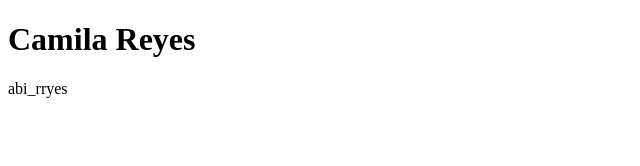
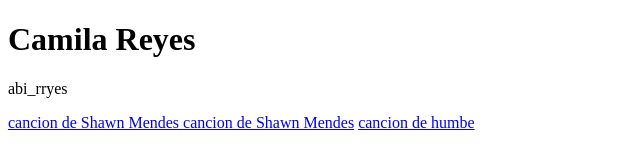
Before and after one commit to cd451064-arch/ejercicio1, a plain HTML site: page index.html in a window 1280 px wide. Shown: the whole page, without its empty margins (0-640 px from the left). Drawn offline with Linux system fonts and the light colour scheme.

Commit message:
agregando canciones

```diff
--- a/index.html
+++ b/index.html
@@ -9,5 +9,8 @@
     <h1>Camila Reyes</h1>
     <p>abi_rryes</p>
 
+    <a href="https://youtu.be/1UQ9FdlfxXQ?si=kZOA87q6zCJuN1gl">cancion de Shawn Mendes </a>
+    <a href="https://youtu.be/KkGVmN68ByU?si=oTAWTITpHhV7NynQ">cancion de Shawn Mendes</a>
+    <a href="https://youtu.be/4Ja6WLrZlAE?si=nRFFe6hsMqrZHqt0">cancion de humbe</a>
 </body>
 </html>
```
